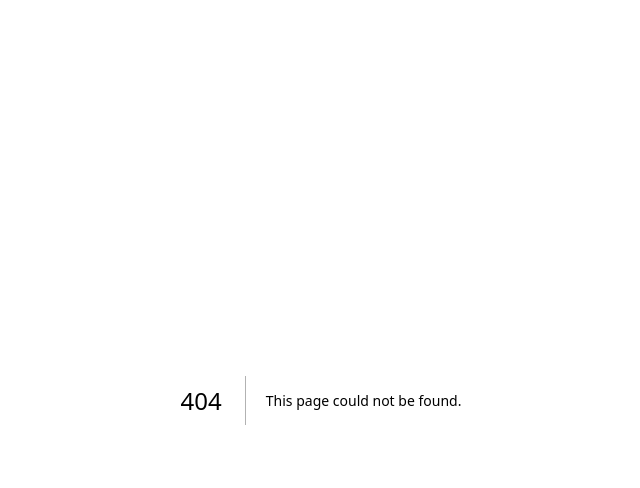
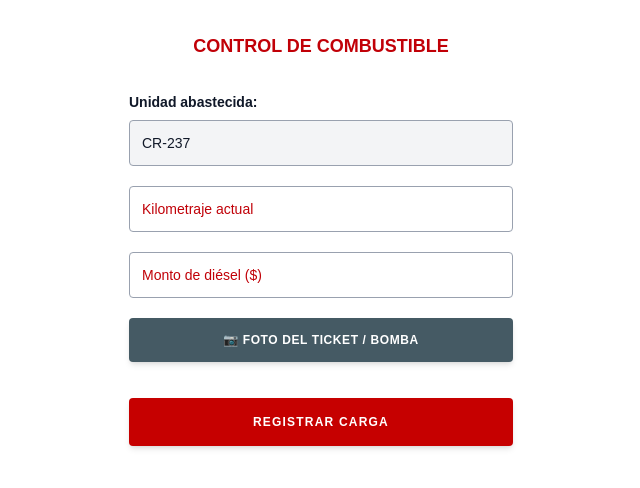
Before and after one commit to nsgg199404-glitch/CRUZ-ROJA, a Next.js app: page /combustible in a window 1280 px wide. Before the commit this address had no page. Shown: the top 488 px of the page, without its empty margins (319-959 px from the left). Built offline with nearby package versions, Linux system fonts and the light colour scheme; no server answers.

Commit message:
Agrega registro de combustible con foto del ticket

```diff
--- /dev/null
+++ b/app/combustible/page.tsx
@@ -0,0 +1,238 @@
+"use client";
+
+import { useState } from "react";
+import { db, storage } from "../../firebase";
+import { collection, doc, setDoc, serverTimestamp } from "firebase/firestore";
+import { ref, uploadBytes, getDownloadURL } from "firebase/storage";
+export default function Combustible() {
+
+    const [foto, setFoto] = useState<File | null>(null);
+    const [vistaPrevia, setVistaPrevia] = useState("");
+    const [errorFoto, setErrorFoto] = useState("");
+    const [unidad, setUnidad] = useState("CR-237");
+    const [kilometraje, setKilometraje] = useState("");
+    const [monto, setMonto] = useState("");
+    const [guardando, setGuardando] = useState(false);
+    const [mensaje, setMensaje] = useState("");
+    const [registroId, setRegistroId] = useState<string | null>(null);
+
+    function seleccionarFoto(
+        evento: React.ChangeEvent<HTMLInputElement>
+    ) {
+        const archivo = evento.target.files?.[0];
+        if (!archivo) return;
+
+        setErrorFoto("");
+
+        if (!archivo.type.startsWith("image/")) {
+            setErrorFoto("Selecciona un archivo de imagen.");
+            evento.target.value = "";
+            return;
+        }
+
+        if (archivo.size > 5 * 1024 * 1024) {
+            setErrorFoto("La foto debe pesar como máximo 5 MB.");
+            evento.target.value = "";
+            return;
+        }
+
+        const lector = new FileReader();
+
+        lector.onload = () => {
+            setFoto(archivo);
+            setVistaPrevia(lector.result as string);
+        };
+
+        lector.onerror = () => {
+            setErrorFoto("No se pudo leer la foto. Intenta nuevamente.");
+        };
+
+        lector.readAsDataURL(archivo);
+    }
+
+    async function registrarCarga() {
+        if (guardando) return;
+
+        setMensaje("");
+
+        const km = Number(kilometraje);
+        const dolares = Number(monto);
+
+        if (!unidad.trim()) {
+            setMensaje("Escribe la unidad abastecida.");
+            return;
+        }
+
+        if (!kilometraje.trim() || !Number.isFinite(km) || km < 0) {
+            setMensaje("Escribe un kilometraje válido.");
+            return;
+        }
+
+        if (!monto.trim() || !Number.isFinite(dolares) || dolares <= 0) {
+            setMensaje("El monto debe ser mayor que cero.");
+            return;
+        }
+
+        if (!foto) {
+            setMensaje("Selecciona una foto del ticket.");
+            return;
+        }
+
+        setGuardando(true);
+
+        try {
+            // Conservamos el mismo identificador si hay que reintentar.
+            const cargaRef = registroId
+                ? doc(db, "cargasCombustible", registroId)
+                : doc(collection(db, "cargasCombustible"));
+
+            setRegistroId(cargaRef.id);
+
+            const fotoRef = ref(
+                storage,
+                `combustible/${cargaRef.id}/ticket`
+            );
+
+            await uploadBytes(fotoRef, foto, {
+                contentType: foto.type,
+            });
+
+            const fotoURL = await getDownloadURL(fotoRef);
+
+            await setDoc(cargaRef, {
+                unidad: unidad.trim(),
+                kilometraje: km,
+                monto: Math.round(dolares * 100) / 100,
+                moneda: "USD",
+                fotoURL,
+                fotoRuta: fotoRef.fullPath,
+                fecha: serverTimestamp(),
+            });
+
+            setMensaje("Carga registrada correctamente.");
+            setRegistroId(null);
+            setKilometraje("");
+            setMonto("");
+            setFoto(null);
+            setVistaPrevia("");
+        } catch (error) {
+            console.error("Error al registrar carga:", error);
+
+            const codigo =
+                typeof error === "object" && error !== null && "code" in error
+                    ? String(error.code)
+                    : "error desconocido";
+
+            setMensaje(`No se pudo completar el registro: ${codigo}.`);
+        } finally {
+            setGuardando(false);
+        }
+    }
+    return (
+
+
+        <main className="min-h-screen bg-white px-5 py-8 text-gray-900">
+            <section className="mx-auto w-full max-w-sm">
+                <h1 className="mb-8 text-center text-lg font-bold text-red-700">
+                    CONTROL DE COMBUSTIBLE
+                </h1>
+
+                <div className="space-y-5">
+                    <div>
+                        <label
+                            htmlFor="unidad"
+                            className="mb-2 block text-sm font-semibold"
+                        >
+                            Unidad abastecida:
+                        </label>
+                        <input
+                            id="unidad"
+                            type="text"
+                            value={unidad}
+                            onChange={(e) => setUnidad(e.target.value)}
+                            className="w-full rounded border border-gray-400 bg-gray-100 px-3 py-3 text-sm"
+                        />
+                    </div>
+
+                    <div>
+                        <label htmlFor="kilometraje" className="sr-only">
+                            Kilometraje actual
+                        </label>
+                        <input
+                            id="kilometraje"
+                            type="number"
+                            min="0"
+                            placeholder="Kilometraje actual"
+                            className="w-full rounded border border-gray-400 px-3 py-3 text-sm placeholder:text-red-700"
+                            value={kilometraje}
+                            onChange={(e) => setKilometraje(e.target.value)}
+                        />
+                    </div>
+
+                    <div>
+                        <label htmlFor="monto" className="sr-only">
+                            Monto de diésel en dólares
+                        </label>
+                        <input
+                            id="monto"
+                            type="number"
+                            min="0"
+                            step="0.01"
+                            placeholder="Monto de diésel ($)"
+                            className="w-full rounded border border-gray-400 px-3 py-3 text-sm placeholder:text-red-700"
+                            value={monto}
+                            onChange={(e) => setMonto(e.target.value)}
+                        />
+
+                    </div>
+
+                    <label className="relative flex min-h-11 w-full cursor-pointer items-center justify-center rounded-sm bg-[#455a64] px-4 py-3 text-xs font-semibold tracking-wider text-white shadow-md hover:bg-[#37474f] focus-within:outline-2 focus-within:outline-offset-2 focus-within:outline-[#455a64]">
+                        📷 FOTO DEL TICKET / BOMBA
+
+                        <input
+                            type="file"
+                            accept="image/*"
+                            capture="environment"
+                            onChange={seleccionarFoto}
+                            aria-label="Tomar o seleccionar foto del ticket"
+                            className="absolute inset-0 h-full w-full cursor-pointer opacity-0"
+                        />
+                    </label>
+
+                    {errorFoto && (
+                        <p role="alert" className="text-sm text-red-700">
+                            {errorFoto}
+                        </p>
+                    )}
+
+                    {vistaPrevia && (
+                        <figure className="rounded border border-gray-300 p-3">
+                            <img
+                                src={vistaPrevia}
+                                alt="Vista previa del ticket de combustible"
+                                className="max-h-64 w-full rounded object-contain"
+                            />
+                            <figcaption className="mt-2 break-all text-center text-xs text-gray-600">
+                                {foto?.name}
+                            </figcaption>
+                        </figure>
+                    )}
+                    <button
+                        type="button"
+                        onClick={registrarCarga}
+                        disabled={guardando}
+                        className="mt-4 min-h-12 w-full rounded-sm bg-[#c60000] px-4 py-3 text-xs font-bold tracking-widest text-white shadow-md hover:bg-red-800 disabled:cursor-wait disabled:opacity-60"
+                    >
+                        {guardando ? "GUARDANDO..." : "REGISTRAR CARGA"}
+                    </button>
+
+                    {mensaje && (
+                        <p role="status" className="mt-3 text-center text-sm text-gray-800">
+                            {mensaje}
+                        </p>
+                    )}
+                </div>
+            </section>
+        </main>
+    );
+}
--- a/firebase.ts
+++ b/firebase.ts
@@ -1,6 +1,7 @@
 import { initializeApp, getApps, getApp } from "firebase/app";
 import { getAuth } from "firebase/auth";
 import { getFirestore } from "firebase/firestore"; // <-- Agregamos Firestore
+import { getStorage } from "firebase/storage";
 
 const firebaseConfig = {
     apiKey: process.env.NEXT_PUBLIC_FIREBASE_API_KEY,
@@ -16,5 +17,6 @@ const firebaseConfig = {
 const app = !getApps().length ? initializeApp(firebaseConfig) : getApp();
 const auth = getAuth(app);
 const db = getFirestore(app); // Inicializamos la base de datos
+const storage = getStorage(app);
 
-export { app, auth, db }; // Exportamos 'db' para poder usarla
+export { app, auth, db, storage }; // Exportamos 'db' para poder usarla
```
Also changed, not shown: 1 other file (tests, documents, lock files or other folders).
